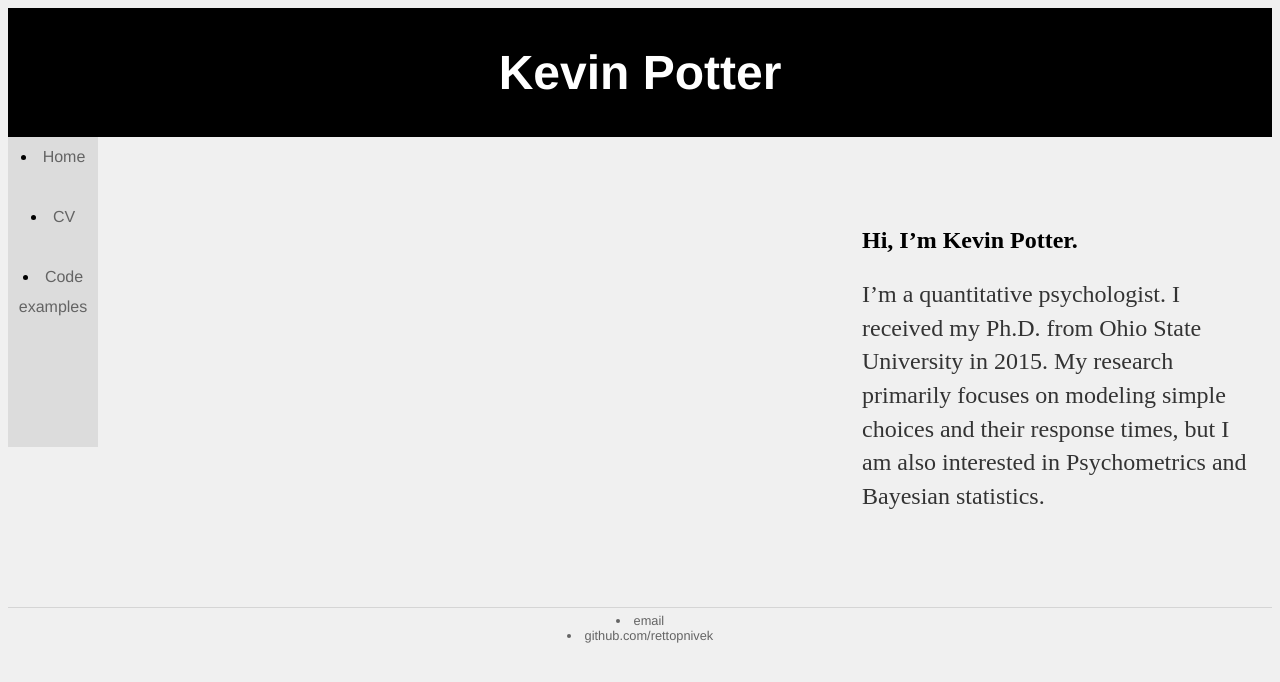
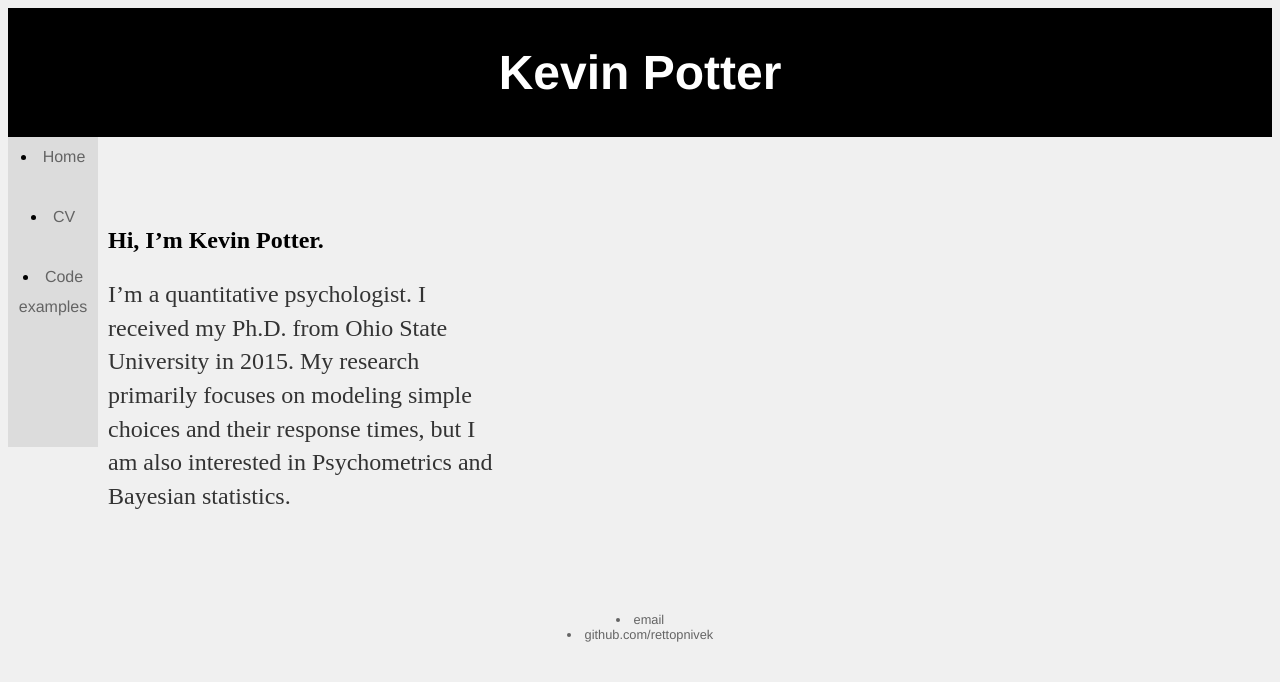
Before and after one commit to rettopnivek/rettopnivek.github.io, a Jekyll site: the page built from index.md, in a window 1280 px wide. Shown: the top 682 px of the page. Built offline with Jekyll 4.4.1, drawn with Linux system fonts in a browser that asks for light colours.

Commit message:
Update main.css

```diff
--- a/css/main.css
+++ b/css/main.css
@@ -17,7 +17,7 @@
 #section {
     margin: 60px auto;
     width: 400px;
-    float:right;
+    float:left;
     padding:10px;
     background-color:rgb(240,240,240);
 }
@@ -28,7 +28,6 @@
     clear:both;
     text-align:center;
     padding:5px;
-    border-top: 1px solid #d5d5d5;
     font-size: .8em;
 }
 body {
```
